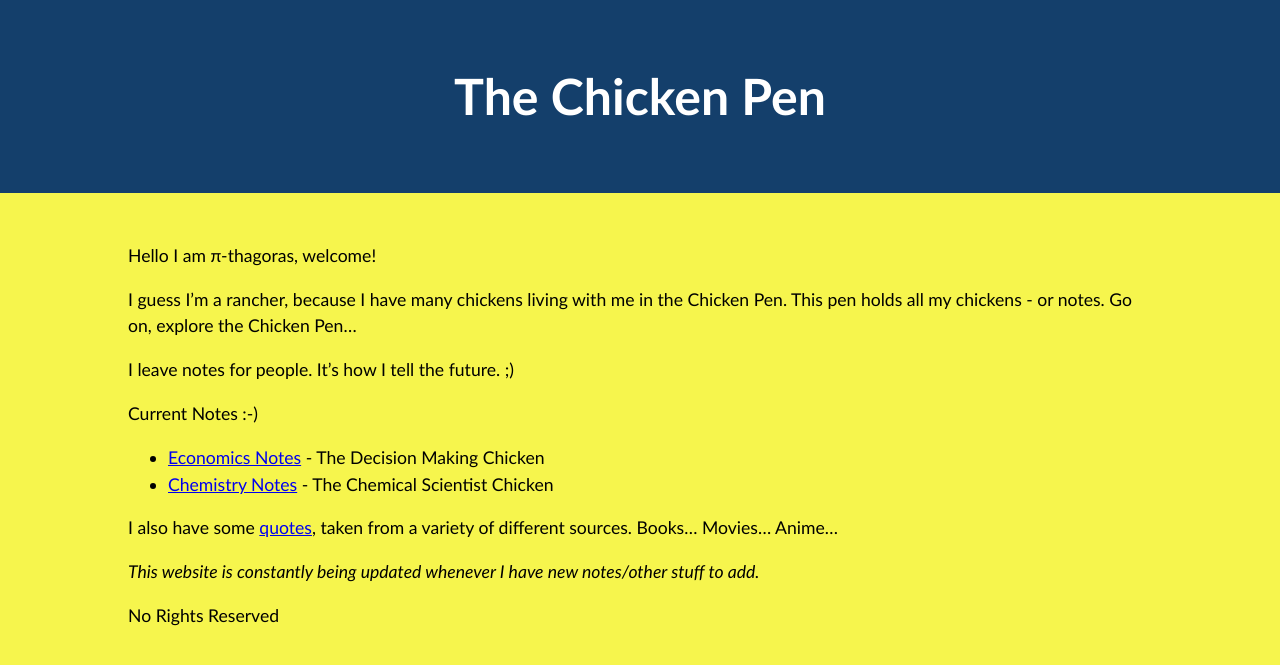
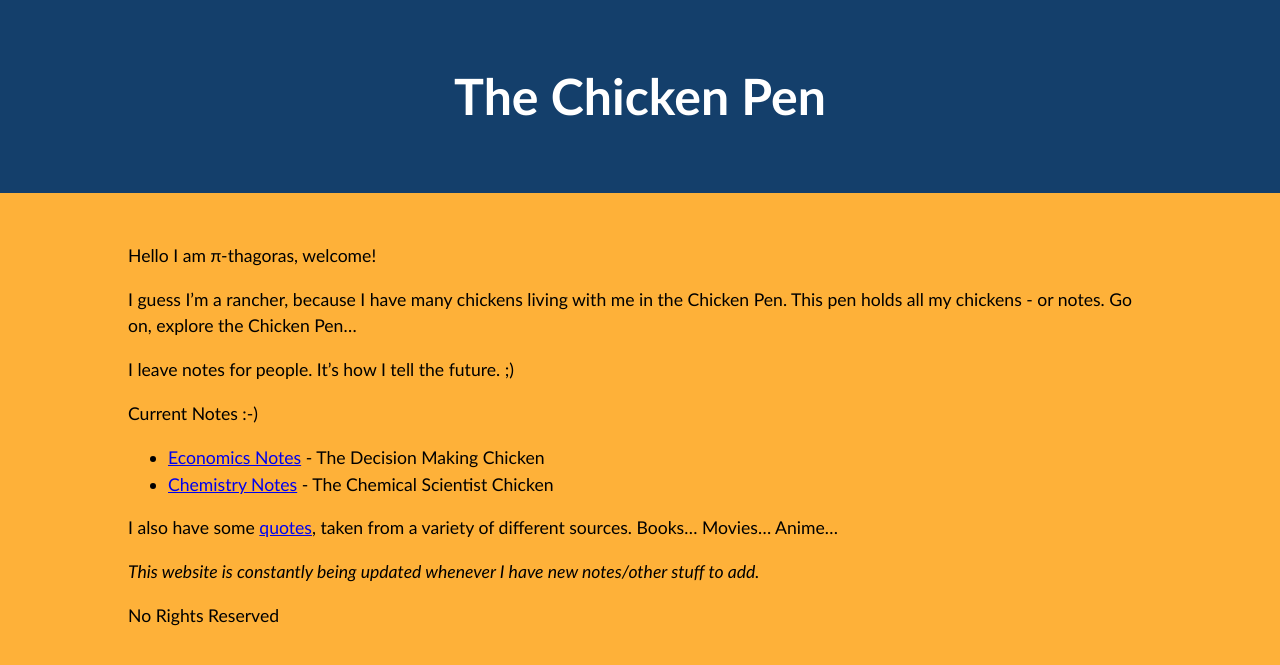
Before and after one commit to Pi-thagoras/the-chicken-pen, a Jekyll site: the page built from index.md, in a window 1280 px wide. Shown: the top 665 px of the page. Built offline with Jekyll 4.4.1, drawn with Linux system fonts in a browser that asks for light colours.

Commit message:
vault backup: 2023-04-11 09:09:51

```diff
--- a/assets/css/styles.css
+++ b/assets/css/styles.css
@@ -5,7 +5,7 @@ body {
   font-size: 16px;
   line-height: 1.5;
   color: #000000;
-  background-color: #F6F54D;
+  background-color: #FEB139;
 }
 
 .page-header {
```
